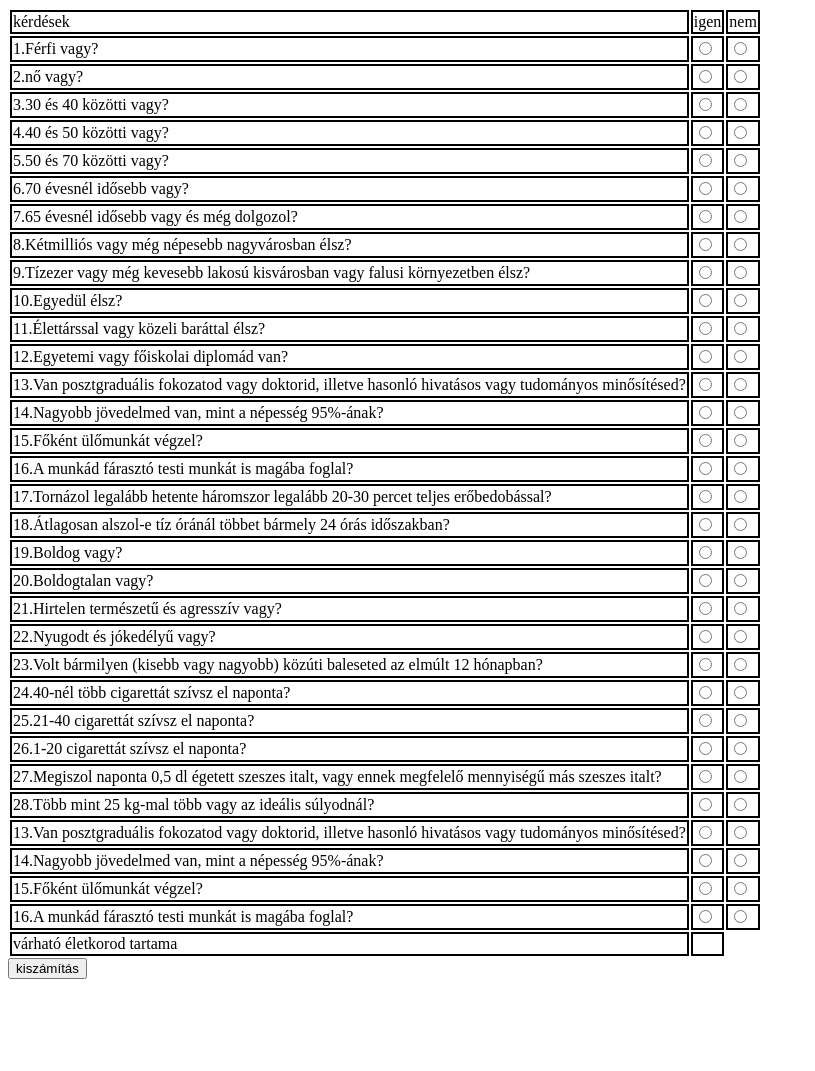
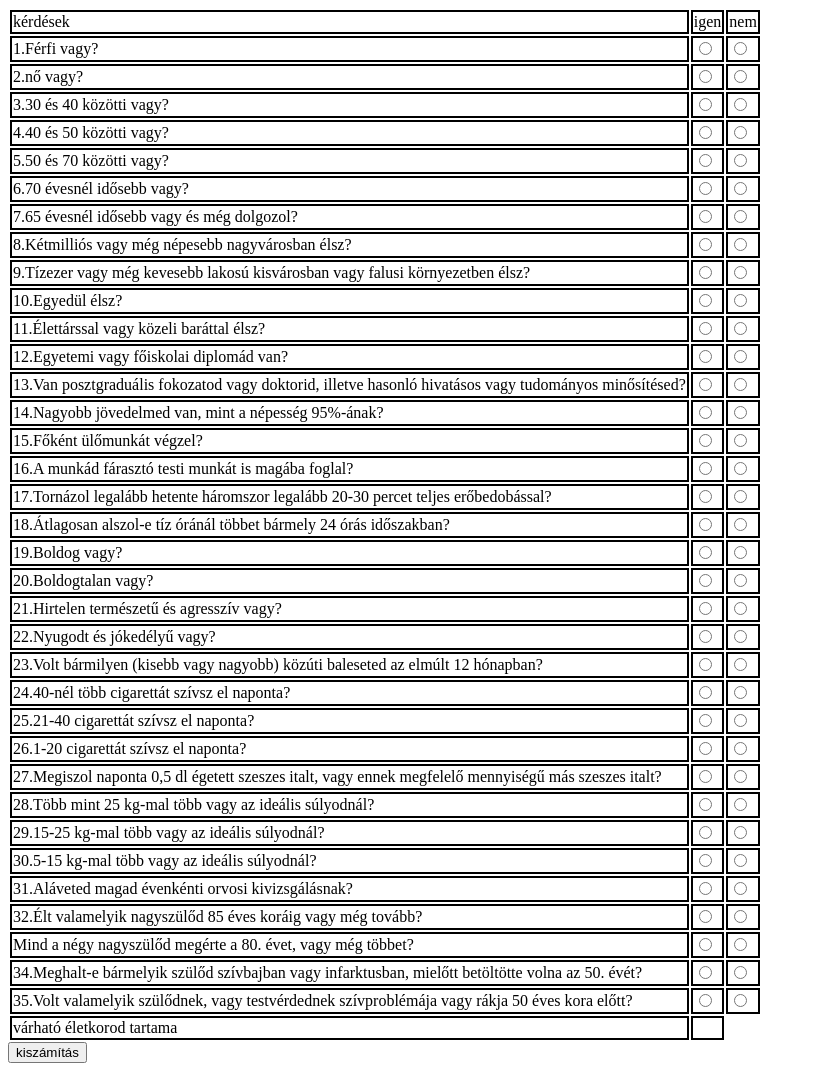
Before and after one commit to becseiszabolcs/meddig-lhetsz, a plain HTML site: page index.html in a window 1280 px wide. Shown: the whole page, without its empty margins (0-815 px from the left). Before the commit the page ends 987 px from the top, so only its background shows below. Drawn offline with Linux system fonts and the light colour scheme.

Commit message:
35.kérdés

```diff
--- a/index.html
+++ b/index.html
@@ -219,30 +219,51 @@
       </tr>
       <tr>
 
-        <td>13.Van posztgraduális fokozatod vagy doktorid, illetve hasonló hivatásos vagy tudományos minősítésed?</td>
-        <td><input type="radio" name="k13" id="k13I"></td>
-        <td><input type="radio" name="k13"></td>
+        <td>29.15-25 kg-mal több vagy az ideális súlyodnál?</td>
+        <td><input type="radio" name="k29" id="k29I"></td>
+        <td><input type="radio" name="k29"></td>
 
       </tr>
       <tr>
 
-        <td>14.Nagyobb jövedelmed van, mint a népesség 95%-ának?</td>
-        <td><input type="radio" name="k14" id="k14I"></td>
-        <td><input type="radio" name="k14"></td>
+        <td>30.5-15 kg-mal több vagy az ideális súlyodnál?</td>
+        <td><input type="radio" name="k30" id="k30I"></td>
+        <td><input type="radio" name="k30"></td>
 
       </tr>
       <tr>
 
-        <td>15.Főként ülőmunkát végzel?</td>
-        <td><input type="radio" name="k15" id="k15I"></td>
-        <td><input type="radio" name="k15"></td>
+        <td>31.Aláveted magad évenkénti orvosi kivizsgálásnak?</td>
+        <td><input type="radio" name="k31" id="k31I"></td>
+        <td><input type="radio" name="k31"></td>
 
       </tr>
       <tr>
 
-        <td>16.A munkád fárasztó testi munkát is magába foglal?</td>
-        <td><input type="radio" name="k16" id="k16I"></td>
-        <td><input type="radio" name="k16"></td>
+        <td>32.Élt valamelyik nagyszülőd 85 éves koráig vagy még tovább?</td>
+        <td><input type="radio" name="k32" id="k32I"></td>
+        <td><input type="radio" name="k32"></td>
+
+      </tr>
+      <tr>
+
+        <td>Mind a négy nagyszülőd megérte a 80. évet, vagy még többet?</td>
+        <td><input type="radio" name="k33" id="k33I"></td>
+        <td><input type="radio" name="k33"></td>
+
+      </tr>
+      <tr>
+
+        <td>34.Meghalt-e bármelyik szülőd szívbajban vagy infarktusban, mielőtt betöltötte volna az 50. évét?</td>
+        <td><input type="radio" name="k34" id="k34I"></td>
+        <td><input type="radio" name="k34"></td>
+
+      </tr>
+      <tr>
+
+        <td>35.Volt valamelyik szülődnek, vagy testvérdednek szívproblémája vagy rákja 50 éves kora előtt?</td>
+        <td><input type="radio" name="k35" id="k35I"></td>
+        <td><input type="radio" name="k35"></td>
 
       </tr>
       <tr>
```
